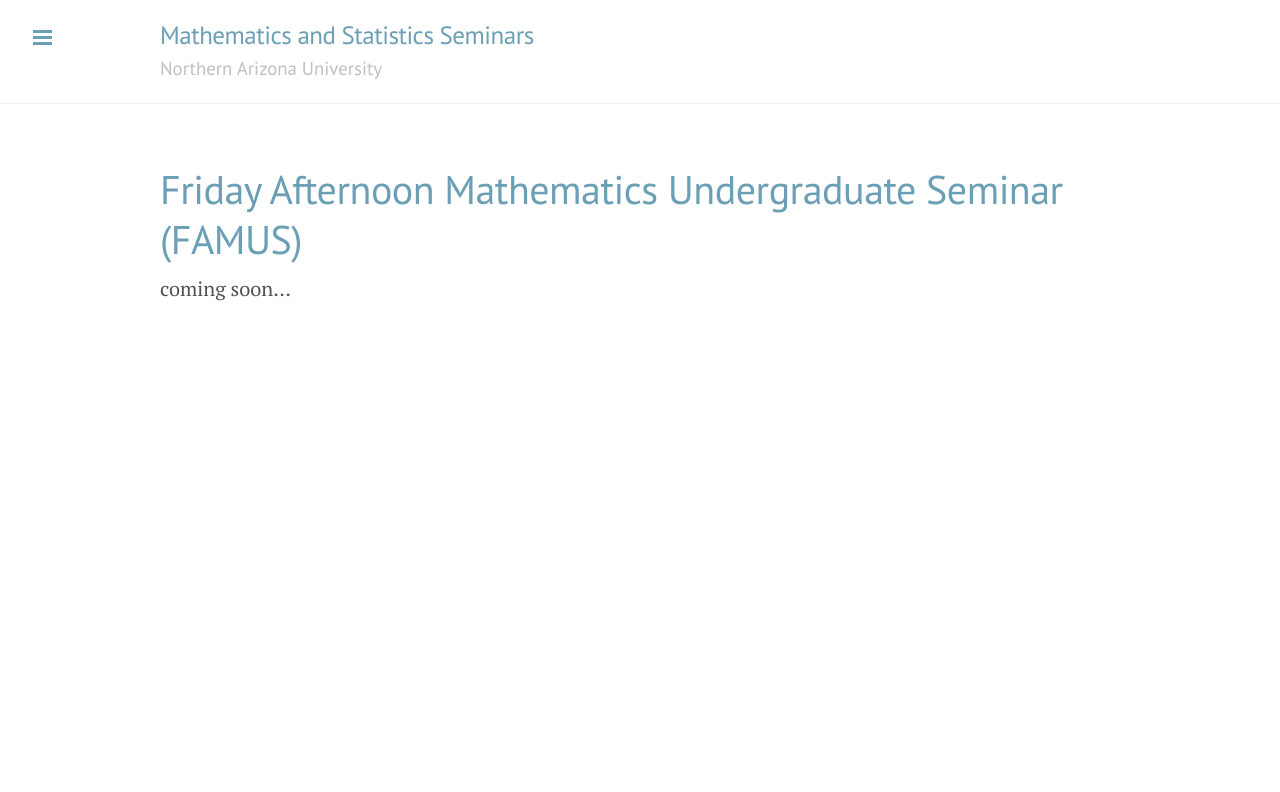
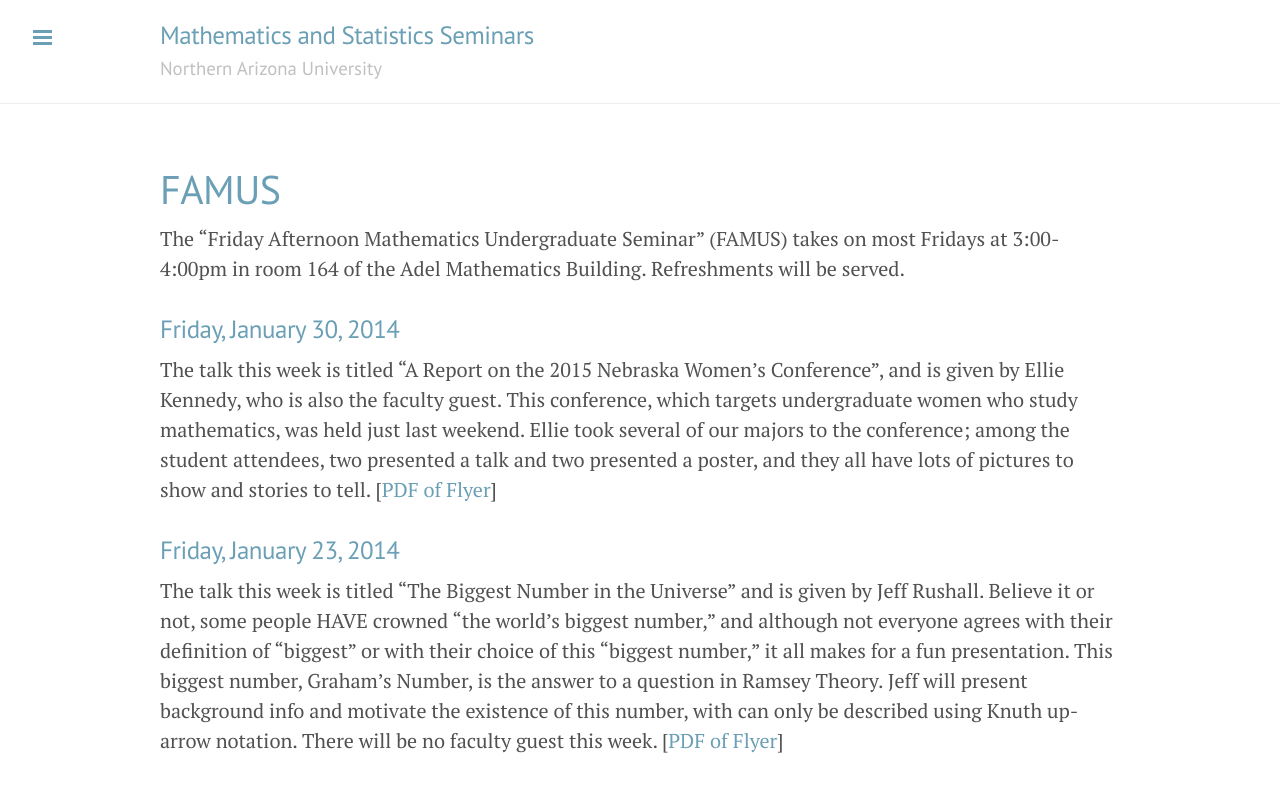
Before and after one commit to NAUMathStat/seminars, a Jekyll site: the page built from famusSpring2015.md, in a window 1280 px wide. Shown: the top 792 px of the page. Built offline with Jekyll 4.4.1, drawn with Linux system fonts in a browser that asks for light colours; Markdown is read by kramdown in place of the engine named in the settings.

Commit message:
Updates to FAMUS stuff

```diff
--- a/famusSpring2015.md
+++ b/famusSpring2015.md
@@ -1,6 +1,14 @@
 ---
 layout: page
-title: Friday Afternoon Mathematics Undergraduate Seminar (FAMUS)
+title: FAMUS
 ---
 
-coming soon...
+The "Friday Afternoon Mathematics Undergraduate Seminar" (FAMUS) takes on most Fridays at 3:00-4:00pm in room 164 of the Adel Mathematics Building.  Refreshments will be served.
+
+### Friday, January 30, 2014 ###
+
+The talk this week is titled "A Report on the 2015 Nebraska Women's Conference", and is given by Ellie Kennedy, who is also the faculty guest.  This conference, which targets undergraduate women who study mathematics, was held just last weekend.  Ellie took several of our majors to the conference; among the student attendees, two presented a talk and two presented a poster, and they all have lots of pictures to show and stories to tell.  [[PDF of Flyer]({{ site.baseurl }}/famus_files/FAMUS15-01-30.pdf)]
+
+### Friday, January 23, 2014 ###
+
+The talk this week is titled "The Biggest Number in the Universe" and is given by Jeff Rushall.  Believe it or not, some people HAVE crowned "the world's biggest number," and although not everyone agrees with their definition of "biggest" or with their choice of this "biggest number," it all makes for a fun presentation.  This biggest number, Graham's Number, is the answer to a question in Ramsey Theory.  Jeff will present background info and motivate the existence of this number, with can only be described using Knuth up-arrow notation.  There will be no faculty guest this week.  [[PDF of Flyer]({{ site.baseurl }}/famus_files/FAMUS15-01-30.pdf)]
```
Also changed, not shown: 3 other files.
